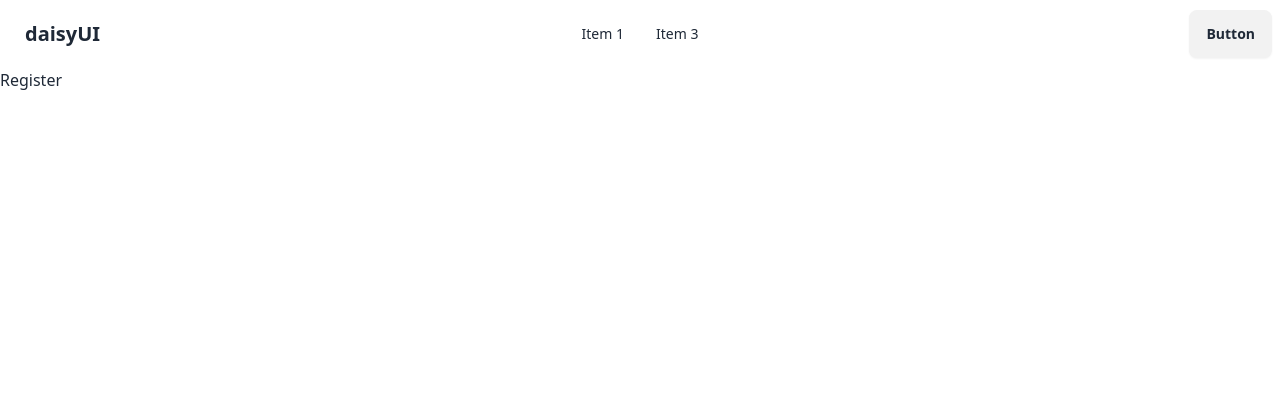
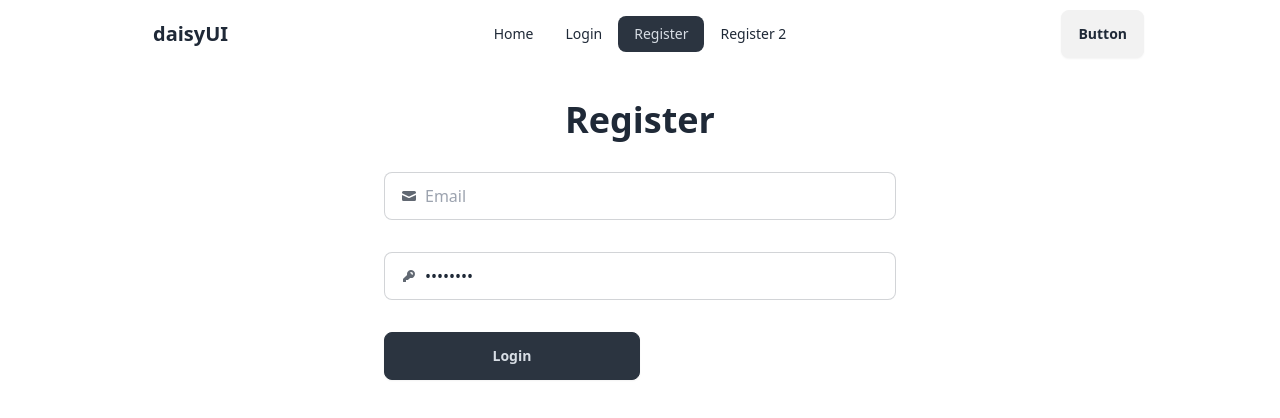
Before and after one commit to Abubokkor98/email-password-auth, a React (Vite) app: page /register in a window 1280 px wide. Shown: the top 418 px of the page. Built offline with nearby package versions, Linux system fonts and the light colour scheme.

Commit message:
register form and get email data

```diff
--- a/src/Component/Header.jsx
+++ b/src/Component/Header.jsx
@@ -1,13 +1,20 @@
 import React from "react";
+import { NavLink } from "react-router-dom";
 
 export default function Header() {
   const links = (
     <>
       <li>
-        <a>Item 1</a>
+        <NavLink to={"/"}>Home</NavLink>
       </li>
       <li>
-        <a>Item 3</a>
+        <NavLink to={"/login"}>Login</NavLink>
+      </li>
+      <li>
+        <NavLink to={"/register"}>Register</NavLink>
+      </li>
+      <li>
+        <NavLink to={"/register2"}>Register 2</NavLink>
       </li>
     </>
   );
@@ -41,9 +48,7 @@
         <a className="btn btn-ghost text-xl">daisyUI</a>
       </div>
       <div className="navbar-center hidden lg:flex">
-        <ul className="menu menu-horizontal px-1">
-            {links}
-        </ul>
+        <ul className="menu menu-horizontal px-1">{links}</ul>
       </div>
       <div className="navbar-end">
         <a className="btn">Button</a>
--- a/src/Component/Register.jsx
+++ b/src/Component/Register.jsx
@@ -1,7 +1,44 @@
-import React from 'react'
+import React from "react";
 
 export default function Register() {
+    const handleRegister = e =>{
+        e.preventDefault();
+        console.log(e.target.email.value);
+        console.log(e.target.password.value);
+    }
   return (
-    <div>Register</div>
-  )
+    <div className="my-8 w-6/12 mx-auto">
+      <h2 className="text-4xl text-center font-bold">Register</h2>
+      <form onSubmit={handleRegister}>
+        <label className="input input-bordered flex items-center gap-2 my-8">
+          <svg
+            xmlns="http://www.w3.org/2000/svg"
+            viewBox="0 0 16 16"
+            fill="currentColor"
+            className="h-4 w-4 opacity-70"
+          >
+            <path d="M2.5 3A1.5 1.5 0 0 0 1 4.5v.793c.026.009.051.02.076.032L7.674 8.51c.206.1.446.1.652 0l6.598-3.185A.755.755 0 0 1 15 5.293V4.5A1.5 1.5 0 0 0 13.5 3h-11Z" />
+            <path d="M15 6.954 8.978 9.86a2.25 2.25 0 0 1-1.956 0L1 6.954V11.5A1.5 1.5 0 0 0 2.5 13h11a1.5 1.5 0 0 0 1.5-1.5V6.954Z" />
+          </svg>
+          <input type="email" name="email" className="grow" placeholder="Email" />
+        </label>
+        <label className="input input-bordered flex items-center gap-2 my-8">
+          <svg
+            xmlns="http://www.w3.org/2000/svg"
+            viewBox="0 0 16 16"
+            fill="currentColor"
+            className="h-4 w-4 opacity-70"
+          >
+            <path
+              fillRule="evenodd"
+              d="M14 6a4 4 0 0 1-4.899 3.899l-1.955 1.955a.5.5 0 0 1-.353.146H5v1.5a.5.5 0 0 1-.5.5h-2a.5.5 0 0 1-.5-.5v-2.293a.5.5 0 0 1 .146-.353l3.955-3.955A4 4 0 1 1 14 6Zm-4-2a.75.75 0 0 0 0 1.5.5.5 0 0 1 .5.5.75.75 0 0 0 1.5 0 2 2 0 0 0-2-2Z"
+              clipRule="evenodd"
+            />
+          </svg>
+          <input type="password" name="password" className="grow" value="password" />
+        </label>
+        <button className="btn btn-neutral btn-wide">Login</button>
+      </form>
+    </div>
+  );
 }
--- a/src/MainLayout/MainLayout.jsx
+++ b/src/MainLayout/MainLayout.jsx
@@ -5,7 +5,7 @@
 
 export default function MainLayout () {
   return (
-    <div>
+    <div className='max-w-screen-lg mx-auto'>
         <Header></Header>
         <Outlet></Outlet>
 
```
